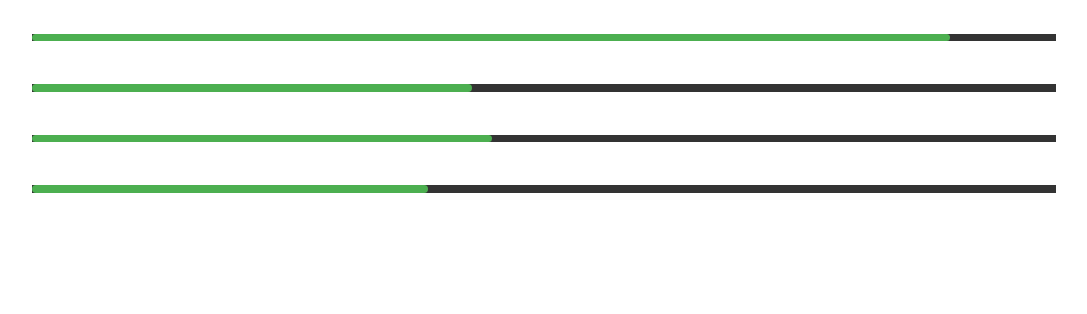
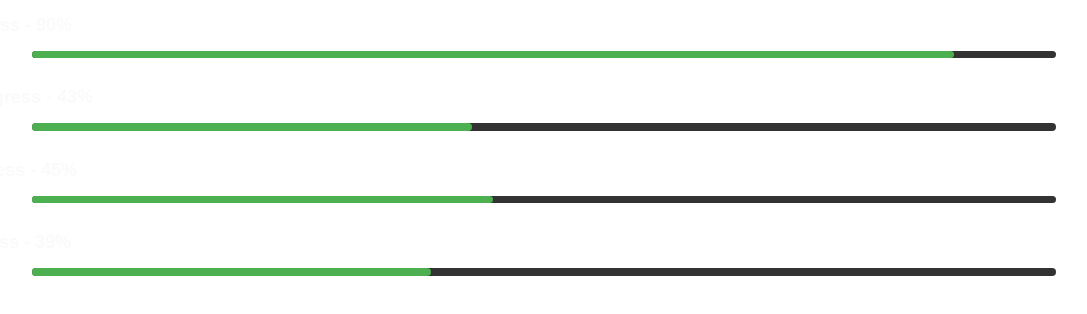
Before and after one commit to braaaaains/notion-widgets, a plain HTML site: page index.html in a window 1280 px wide. Shown: the whole page, without its empty margins (96-1183 px from the left). Drawn offline with Linux system fonts and the light colour scheme.

Commit message:
Update index.html

```diff
--- a/index.html
+++ b/index.html
@@ -3,48 +3,49 @@
 <head>
 <style>
 body {
-  font-family: Arial;
+  font-family: Arial, sans-serif;
   margin: 0;
   background-color: transparent;
-  color: white;
-  font-size: 8px;
+  color: #FAFAFA;
+  font-size: 12px;
 }
 
 .myProgress {
   width: 80%;
   background-color: #333;
   margin: auto;
+  border-radius: 5px;
 }
 
 .myBar {
   width: 1%;
   height: 7.5px;
   background-color: #4CAF50;
-  border-radius: 5px;  /* Add this line */
+  border-radius: 5px;
 }
 </style>
 </head>
 <body>
 
-<h2>Day Progress - <span id="dayProgressPercent"></span>%</h2>  <!-- Updated this line -->
+<h2>Day Progress - <span id="dayProgressPercent"></span>%</h2>
 <div class="myProgress">
   <div id="dayProgress" class="myBar"></div>
 </div>
 <br>
 
-<h2>Month Progress - <span id="monthProgressPercent"></span>%</h2>  <!-- Updated this line -->
+<h2>Month Progress - <span id="monthProgressPercent"></span>%</h2>
 <div class="myProgress">
   <div id="monthProgress" class="myBar"></div>
 </div>
 <br>
 
-<h2>Year Progress - <span id="yearProgressPercent"></span>%</h2>  <!-- Updated this line -->
+<h2>Year Progress - <span id="yearProgressPercent"></span>%</h2>
 <div class="myProgress">
   <div id="yearProgress" class="myBar"></div>
 </div>
 <br>
 
-<h2>Life Progress - <span id="lifeProgressPercent"></span>%</h2>  <!-- Updated this line -->
+<h2>Life Progress - <span id="lifeProgressPercent"></span>%</h2>
 <div class="myProgress">
   <div id="lifeProgress" class="myBar"></div>
 </div>
@@ -56,28 +57,31 @@ var now = new Date();
 
 // Calculate the progress through the day.
 var startOfDay = new Date(now.getFullYear(), now.getMonth(), now.getDate());
-var percentageOfDay = (now - startOfDay) / (1000 * 60 * 60 * 24) * 100;
+var percentageOfDay = ((now - startOfDay) / (1000 * 60 * 60 * 24) * 100).toFixed(0);
 document.getElementById("dayProgress").style.width = percentageOfDay + '%';
-document.getElementById("dayProgressPercent").innerText = percentageOfDay.toFixed(2);
+document.getElementById("dayProgressPercent").innerText = percentageOfDay;
 
 // Calculate the progress through the month.
 var startOfMonth = new Date(now.getFullYear(), now.getMonth(), 1);
 var endOfMonth = new Date(now.getFullYear(), now.getMonth() + 1, 1);
-var percentageOfMonth = (now - startOfMonth) / (endOfMonth - startOfMonth) * 100;
+var percentageOfMonth = ((now - startOfMonth) / (endOfMonth - startOfMonth) * 100).toFixed(0);
 document.getElementById("monthProgress").style.width = percentageOfMonth + '%';
-document.getElementById("monthProgressPercent").innerText = percentageOfMonth.toFixed(2);
+document.getElementById("monthProgressPercent").innerText = percentageOfMonth;
 
 // Calculate the progress through the year.
 var startOfYear = new Date(now.getFullYear(), 0, 1);
 var endOfYear = new Date(now.getFullYear() + 1, 0, 1);
-var percentageOfYear = (now - startOfYear) / (endOfYear - startOfYear) * 100;
+var percentageOfYear = ((now - startOfYear) / (endOfYear - startOfYear) * 100).toFixed(0);
 document.getElementById("yearProgress").style.width = percentageOfYear + '%';
-document.getElementById("yearProgressPercent").innerText = percentageOfYear.toFixed(2);
+document.getElementById("yearProgressPercent").innerText = percentageOfYear;
 
-// Calculate the progress through your lifespan.
+// Calculate the progress through your lifespan
 var birthDate = new Date('1992-02-29');
 var endOfLife = new Date(birthDate.getFullYear() + 81, birthDate.getMonth(), birthDate.getDate());
-var percentageOfLife = (now - birthDate) / (endOfLife - birthDate) * 100;
+var percentageOfLife = ((now - birthDate) / (endOfLife - birthDate) * 100).toFixed(0);
 document.getElementById("lifeProgress").style.width = percentageOfLife + '%';
-document.getElementById("lifeProgressPercent").innerText = percentageOfLife.toFixed(2);
+document.getElementById("lifeProgressPercent").innerText = percentageOfLife;
+
 </script>
+</body>
+</html>
```
